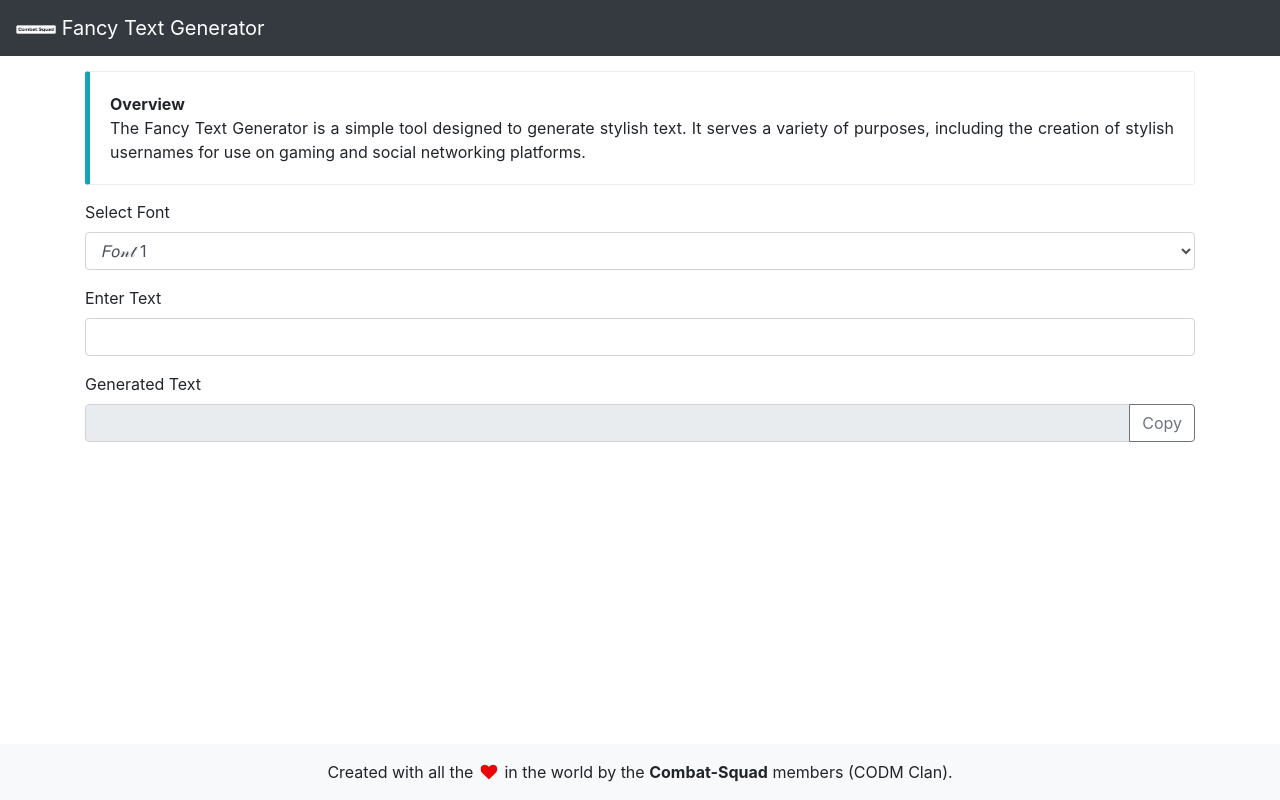
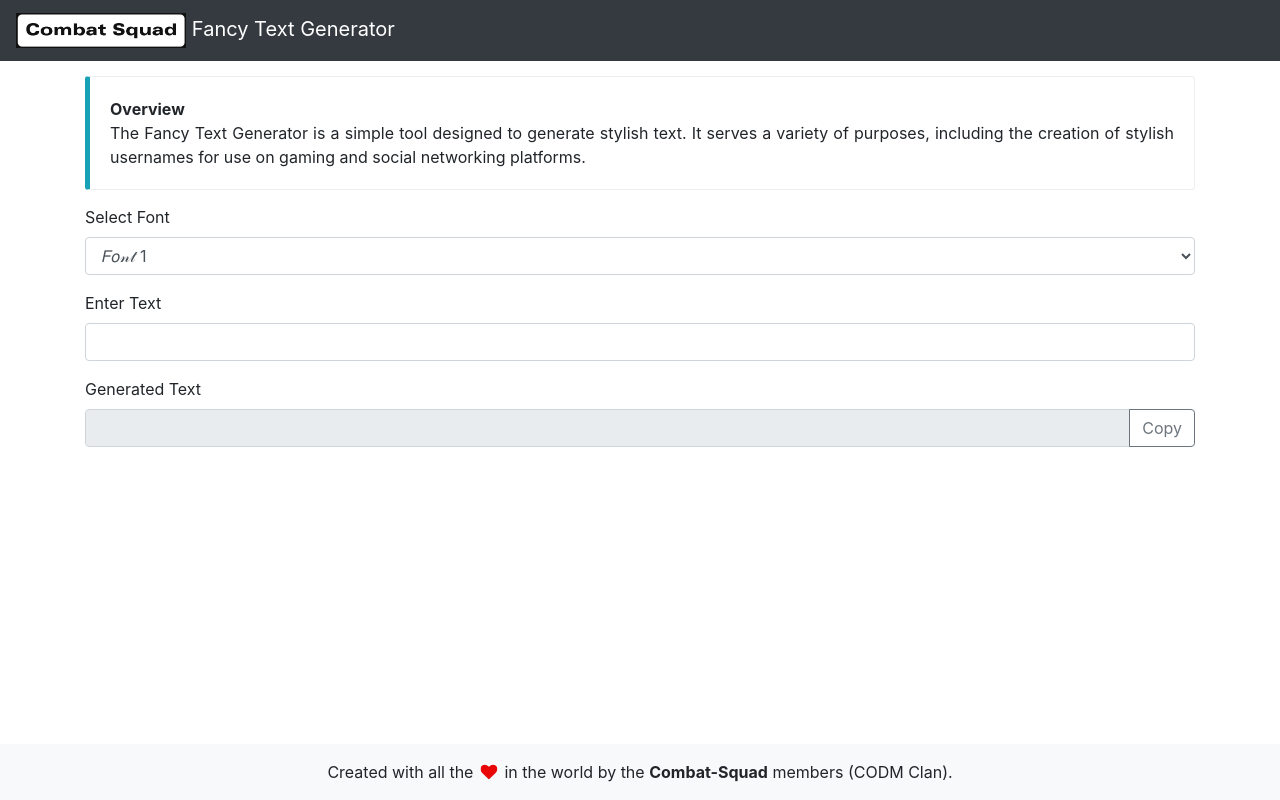
Before and after one commit to Combat-Squad/fancy-text-generator, a plain HTML site: page index.html in a window 1280 px wide. Drawn offline with nearby package versions, Linux system fonts and the light colour scheme.

Commit message:
Update index.html

```diff
--- a/index.html
+++ b/index.html
@@ -73,7 +73,7 @@
 <body>
 	<nav class="navbar navbar-expand-sm bg-dark navbar-dark">
 		<a class="navbar-brand" href="#">
-			<img src="logo.png" alt="Logo" style="width:40px;">
+			<img src="logo.png" alt="Logo" style="height:35px;">
 			Fancy Text Generator
 		</a>
 	</nav>
```
